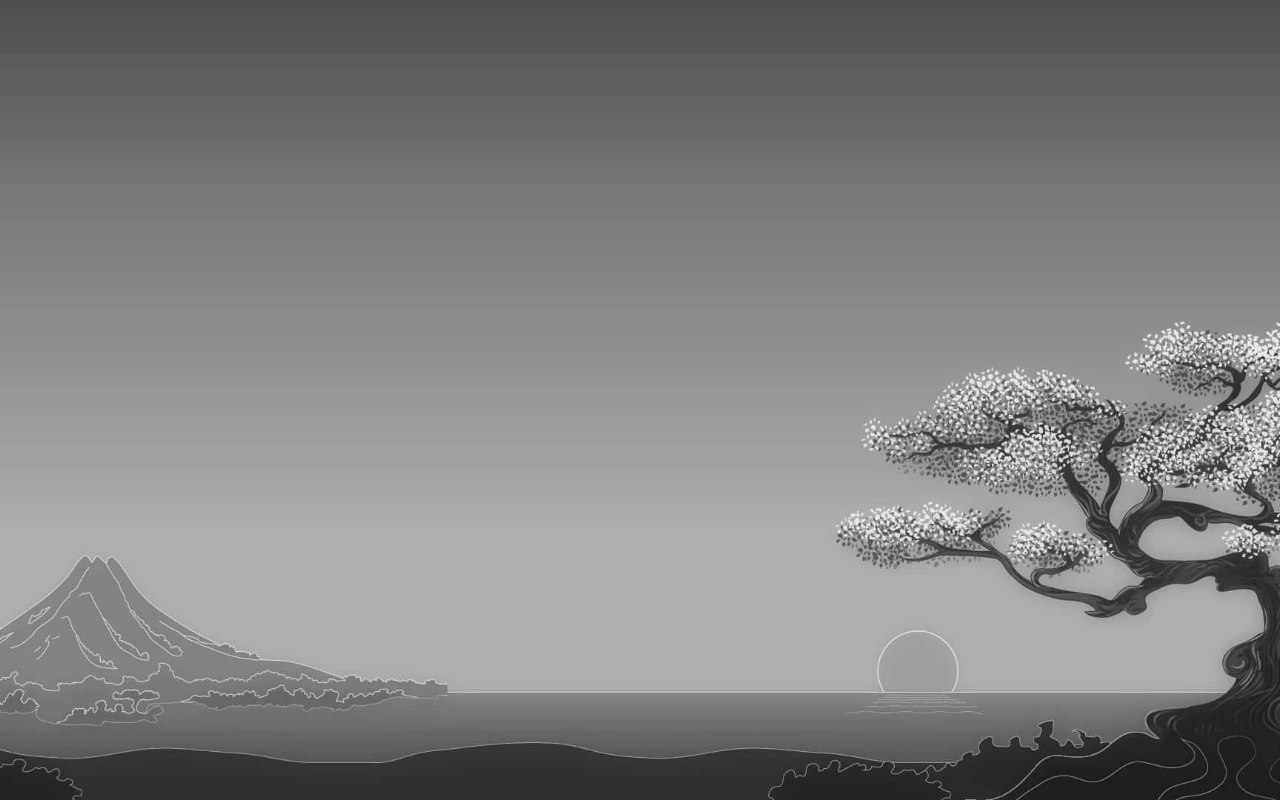
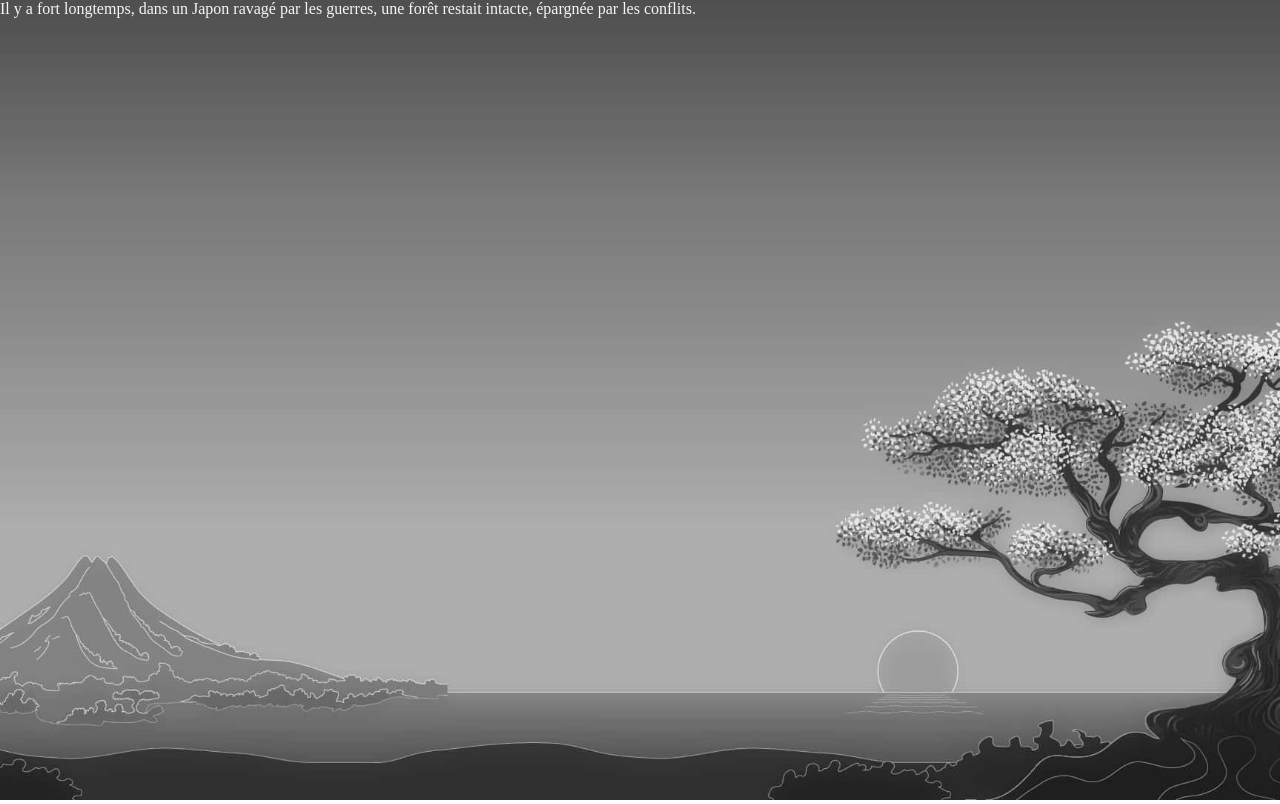
Before and after one commit to AhmedKabbej/Sakura, a website built with Vite: page Sakura/index.html in a window 1280 px wide. Built offline with nearby package versions, Linux system fonts and the light colour scheme.

Commit message:
text debut
debut split text

```diff
--- a/Sakura/index.html
+++ b/Sakura/index.html
@@ -9,6 +9,7 @@
   <body>
     <div id="app"></div>
     <img class="Japan" src="public/Japan.jpg" alt="">
+    <div class="container-text"><p class="text">Il y a fort longtemps, dans un Japon ravagé par les guerres, une forêt restait intacte, épargnée par les conflits.</p></div>
     <script type="module" src="/src/main.ts"></script>
   </body>
 </html>
--- a/Sakura/src/style.css
+++ b/Sakura/src/style.css
@@ -12,4 +12,12 @@ body{
   width: 100%;
   height: 100%;
   object-fit: cover;
+  position: absolute;
 }
+.text{
+  position: relative;
+  color: rgb(242, 246, 249);
+  padding: 0;
+  margin: 0;
+
+}
```
Also changed, not shown: 1 other file.
